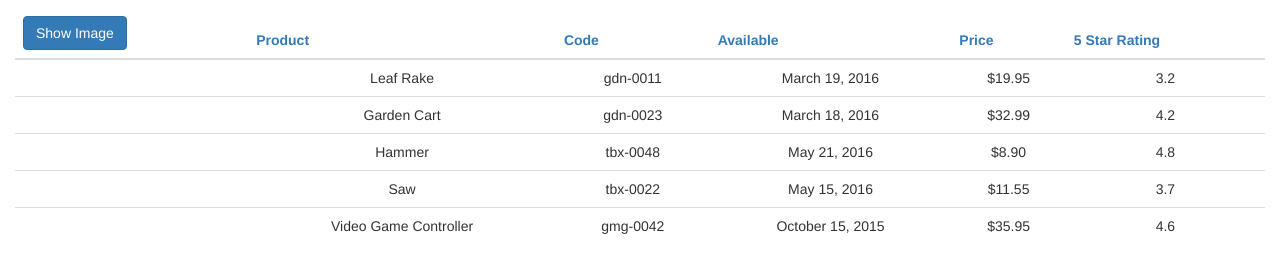
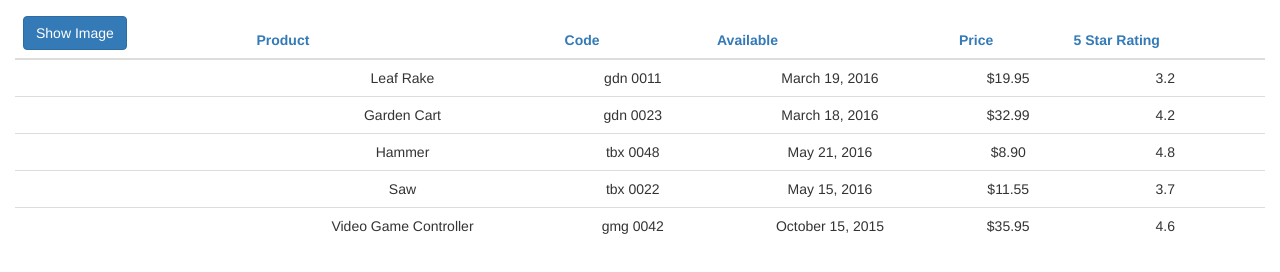
Before and after one commit to prasannalakshmiy/APM-Start, an Angular app: page / in a window 1280 px wide. Shown: the part 256-528 px from the top of the page. Built offline with nearby package versions, Linux system fonts and the light colour scheme.

Commit message:
custom-pipes

```diff
--- a/src/app/app.module.ts
+++ b/src/app/app.module.ts
@@ -4,10 +4,12 @@
 
 import { AppComponent } from './app.component';
 import { ProductListComponent} from './products/product-list.component';
+import {ConvertToSpacesPipe} from './shared/convert-to-spaces.pipe';
 @NgModule({
   declarations: [
     AppComponent,
-    ProductListComponent
+    ProductListComponent,
+    ConvertToSpacesPipe
   ],
   imports: [
     BrowserModule,
--- a/src/app/products/product-list.component.html
+++ b/src/app/products/product-list.component.html
@@ -36,7 +36,7 @@
                 <tr *ngFor = 'let product of products'>
                     <td><img [src]='product.imageUrl' [title]='product.productName' [style.width.px]='imageWidth' [style.margin.px]='imageMargin' *ngIf = 'showImage'></td>
                     <td>{{product.productName}}</td>
-                    <td>{{product.productCode | lowercase}}</td>
+                    <td>{{product.productCode | lowercase | convertToSpaces:'-'}}</td>
                     <td>{{product.releaseDate}}</td>
                     <td>{{product.price | currency:'USD':true:'1.2-2'}}</td>
                     <td>{{product.starRating}}</td>
--- /dev/null
+++ b/src/app/shared/convert-to-spaces.pipe.ts
@@ -0,0 +1,12 @@
+import {Pipe, PipeTransform} from '@angular/core';
+
+@Pipe({
+name:'convertToSpaces'
+})
+export class ConvertToSpacesPipe implements PipeTransform{
+
+transform(value: string, character: string): string{
+return value.replace(character,' ');
+}
+
+}
```
